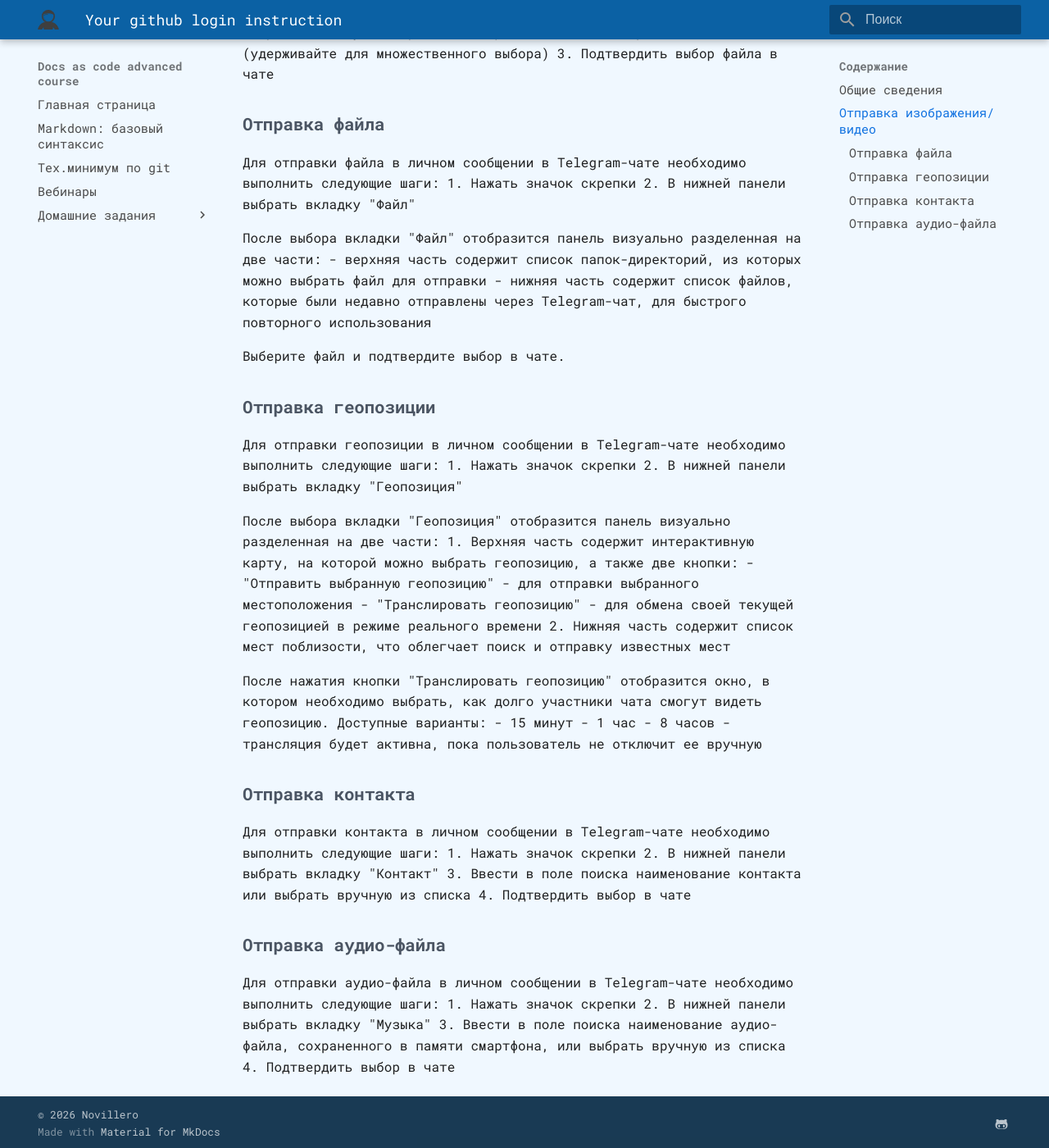
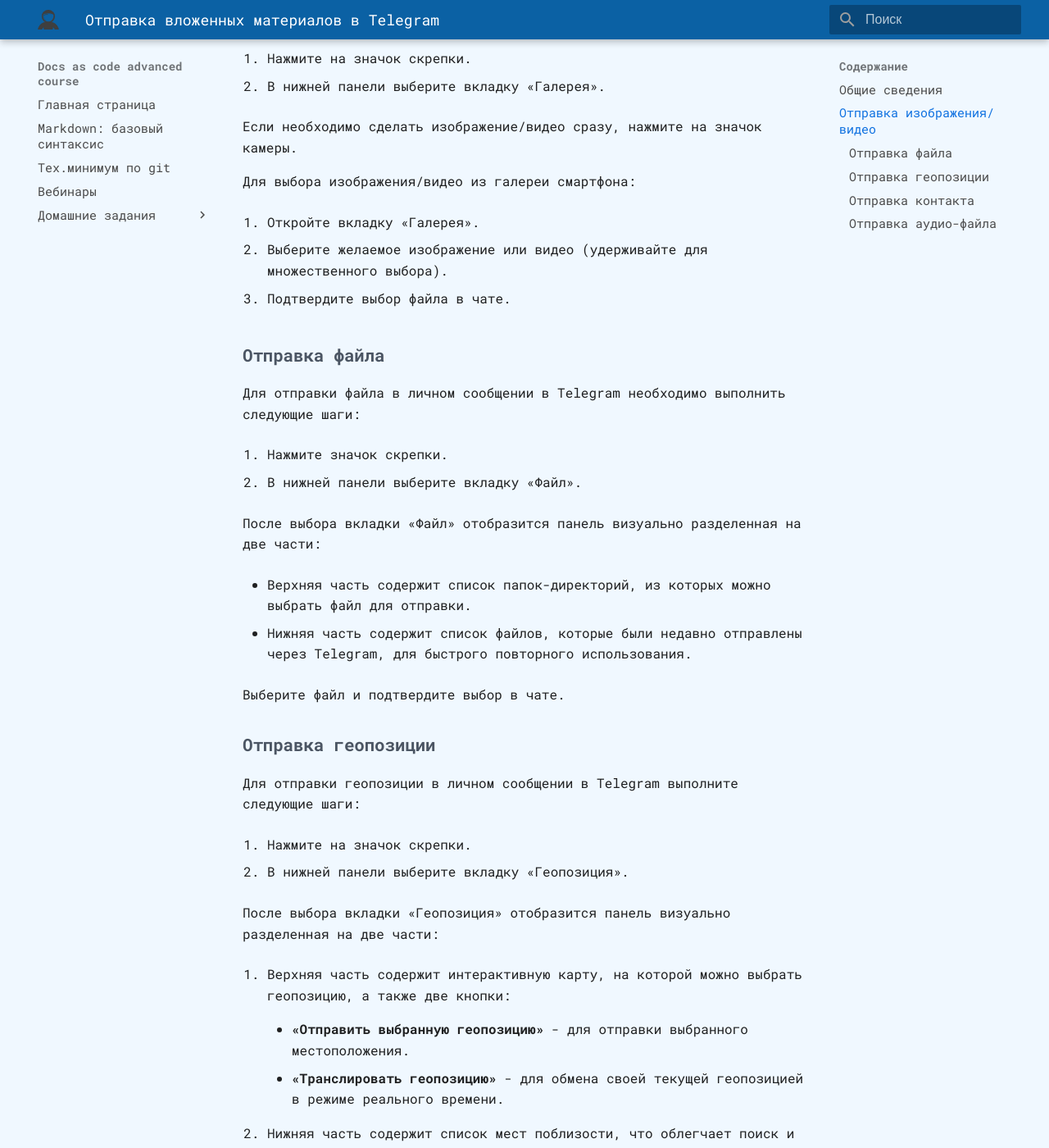
Before and after one commit to novillero/dac-advanced, an MkDocs documentation site: the page built from docs/instructions/your-github-login-instruction.md, in a window 1280 px wide and 1400 px high, scrolled down 646 px. Shown: the whole window at 82% size. Built offline with MkDocs 1.6.1 and Material for MkDocs 9.7.7, drawn with Linux system fonts in a browser that asks for light colours; some web fonts are replaced; some of the changed text lies outside the part shown.

Commit message:
Отработка замечаний по ревью

```diff
--- a/docs/instructions/your-github-login-instruction.md
+++ b/docs/instructions/your-github-login-instruction.md
@@ -1,72 +1,103 @@
-Эта инструкция создана в рамках мастер-класса по docs as code.
-
-# Отправка вложенных материалов в Telegram-чате
+# Отправка вложенных материалов в Telegram
 
 ## Общие сведения
 
-При отправке личного сообщения в Telegram-чате на смартфоне можно прикрепить следующие форматы данных:
+При отправке личного сообщения в Telegram на смартфоне можно прикрепить следующие форматы данных:
+
 - изображение
+
 - видео
+
 - файл
+
 - геопозиция
+
 - контакт
+
 - аудио-файл
 
 ## Отправка изображения/видео
 
-Для отправки изображения/видео в личном сообщении в Telegram-чате необходимо выполнить следующие шаги:
-1. Нажать значок скрепки
-2. В нижней панели выбрать вкладку "Галерея"
+Для отправки изображения/видео в личном сообщении в Telegram выполните следующие шаги:
+
+1. Нажмите на значок скрепки.
+
+2. В нижней панели выберите вкладку «Галерея».
 
 Если необходимо сделать изображение/видео сразу, нажмите на значок камеры.
 
-Для выбора изображения/видео из галереи смартфона, необходимо:
-1. Открыть вкладку "Галерея"
-2. Выбрать желаемое изображение или видео (удерживайте для множественного выбора)
-3. Подтвердить выбор файла в чате
+Для выбора изображения/видео из галереи смартфона:
+
+1. Откройте вкладку «Галерея».
+
+2. Выберите желаемое изображение или видео (удерживайте для множественного выбора).
+
+3. Подтвердите выбор файла в чате.
 
 ### Отправка файла
 
-Для отправки файла в личном сообщении в Telegram-чате необходимо выполнить следующие шаги:
-1. Нажать значок скрепки
-2. В нижней панели выбрать вкладку "Файл"
+Для отправки файла в личном сообщении в Telegram необходимо выполнить следующие шаги:
 
-После выбора вкладки "Файл" отобразится панель визуально разделенная на две части:
-- верхняя часть содержит список папок-директорий, из которых можно выбрать файл для отправки
-- нижняя часть содержит список файлов, которые были недавно отправлены через Telegram-чат, для быстрого повторного использования
+1. Нажмите значок скрепки.
+
+2. В нижней панели выберите вкладку «Файл».
+
+После выбора вкладки «Файл» отобразится панель визуально разделенная на две части:
+
+- Верхняя часть содержит список папок-директорий, из которых можно выбрать файл для отправки.
+
+- Нижняя часть содержит список файлов, которые были недавно отправлены через Telegram, для быстрого повторного использования.
 
 Выберите файл и подтвердите выбор в чате.
 
 ### Отправка геопозиции
 
-Для отправки геопозиции в личном сообщении в Telegram-чате необходимо выполнить следующие шаги:
-1. Нажать значок скрепки
-2. В нижней панели выбрать вкладку "Геопозиция"
+Для отправки геопозиции в личном сообщении в Telegram  выполните следующие шаги:
 
-После выбора вкладки "Геопозиция" отобразится панель визуально разделенная на две части:
+1. Нажмите на значок скрепки.
+
+2. В нижней панели выберите вкладку «Геопозиция».
+
+После выбора вкладки «Геопозиция» отобразится панель визуально разделенная на две части:
+
 1. Верхняя часть содержит интерактивную карту, на которой можно выбрать геопозицию, а также две кнопки:
-- "Отправить выбранную геопозицию" - для отправки выбранного местоположения
-- "Транслировать геопозицию" - для обмена своей текущей геопозицией в режиме реального времени
-2. Нижняя часть содержит список мест поблизости, что облегчает поиск и отправку известных мест
 
-После нажатия кнопки "Транслировать геопозицию" отобразится окно, в котором необходимо выбрать, как долго участники чата смогут видеть геопозицию. Доступные варианты:
+    - **«Отправить выбранную геопозицию»** - для отправки выбранного местоположения.
+
+    - **«Транслировать геопозицию»** - для обмена своей текущей геопозицией в режиме реального времени.
+
+1. Нижняя часть содержит список мест поблизости, что облегчает поиск и отправку известных мест.
+
+После нажатия кнопки **«Транслировать геопозицию»** отобразится окно, в котором выберите, как долго участники чата смогут видеть геопозицию. Доступные варианты:
+
 - 15 минут
+
 - 1 час
+
 - 8 часов
+
 - трансляция будет активна, пока пользователь не отключит ее вручную
 
 ### Отправка контакта
 
-Для отправки контакта в личном сообщении в Telegram-чате необходимо выполнить следующие шаги:
-1. Нажать значок скрепки
-2. В нижней панели выбрать вкладку "Контакт"
-3. Ввести в поле поиска наименование контакта или выбрать вручную из списка
-4. Подтвердить выбор в чате
+Для отправки контакта в личном сообщении в Telegram выполните следующие шаги:
+
+1. Нажмите на значок скрепки.
+
+2. В нижней панели выберите вкладку «Контакт».
+
+3. Введите в поле поиска наименование контакта или выберите вручную из списка.
+
+4. Подтвердите выбор в чате.
 
 ### Отправка аудио-файла
 
-Для отправки аудио-файла в личном сообщении в Telegram-чате необходимо выполнить следующие шаги:
-1. Нажать значок скрепки
-2. В нижней панели выбрать вкладку "Музыка"
-3. Ввести в поле поиска наименование аудио-файла, сохраненного в памяти смартфона, или выбрать вручную из списка
-4. Подтвердить выбор в чате
+Для отправки аудио-файла в личном сообщении в Telegram выполните следующие шаги:
+
+1. Нажмите на значок скрепки.
+
+2. В нижней панели выберите вкладку «Музыка».
+
+3. Введите в поле поиска наименование аудио-файла, сохраненного в памяти смартфона, или выберите вручную из списка.
+
+4. Подтвердите выбор в чате.
```
